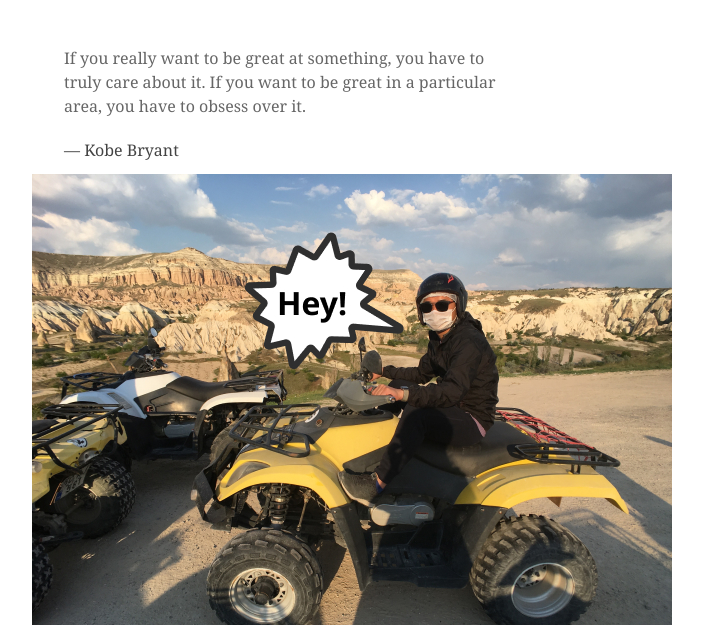
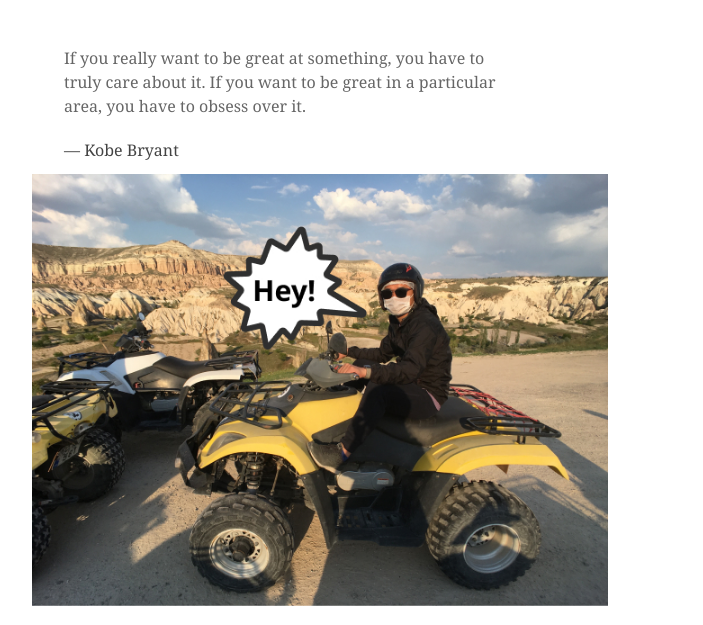
Before and after one commit to sergeylzc/sergeyli.com, a plain HTML site: page index.html in a window 1280 px wide. Shown: the top 625 px of the page, without its empty margins (128-831 px from the left). Drawn offline with Linux system fonts and the light colour scheme.

Commit message:
fix image width

```diff
--- a/index.html
+++ b/index.html
@@ -14,7 +14,7 @@
                 <p>If you really want to be great at something, you have to truly care about it. If you want to be great in a particular area, you have to obsess over it.</p>
                 <footer>— Kobe Bryant</footer>
             </blockquote>
-            <img src="/images/sergey.jpg" alt="Sergey Li">
+            <img style="width: 60%;" src="/images/sergey.jpg" alt="Sergey Li">
             <h1>I'm Sergey Li</h1>
             <p>I've worn a few hats in my career—Product Designer/Manager, Solution Architect—and yeah, I can write code too. Building products is what I love doing most.</p>
             <p>When I'm not deep into building or designing, I like to share my thoughts and ideas. You can catch some of my writing over at <a href="https://www.littletunnel.com/" target="_blank">LittleTunnel</a>.</p>
```
